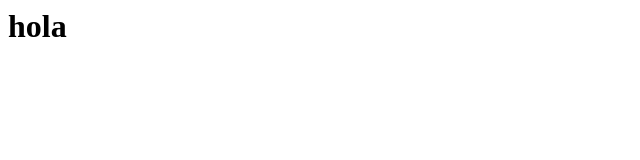
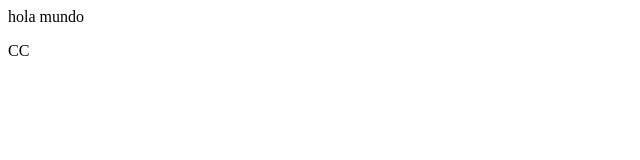
Before and after one commit to David-Salazar-prog/davidsalazarzamora.github.io, a plain HTML site: page index.html in a window 1280 px wide. Shown: the whole page, without its empty margins (0-640 px from the left). Drawn offline with Linux system fonts and the light colour scheme.

Commit message:
Update index.html

```diff
--- a/index.html
+++ b/index.html
@@ -1 +1,11 @@
-<h1>hola</h1>
+<html>
+  <head>
+    <title> Simple webpage</title>
+  </head>
+  <body>
+    <p> hola mundo</p>
+  </body>
+  <footer>
+    <p>CC</p>
+  </footer>
+</html>
```
